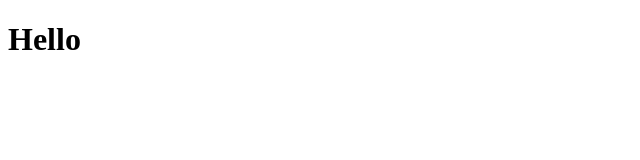
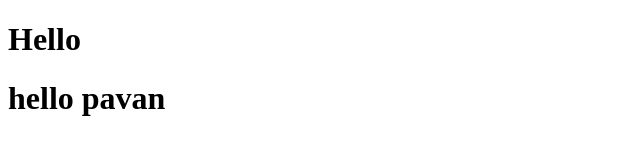
Before and after one commit to pavanummagani1/GitpullPushDemonstration, a plain HTML site: page index.html in a window 1280 px wide. Shown: the whole page, without its empty margins (0-640 px from the left). Drawn offline with Linux system fonts and the light colour scheme.

Commit message:
Updated lines

```diff
--- a/index.html
+++ b/index.html
@@ -7,5 +7,6 @@
 </head>
 <body>
     <h1>Hello</h1>
+    <h1>hello pavan</h1>
 </body>
 </html>
```
